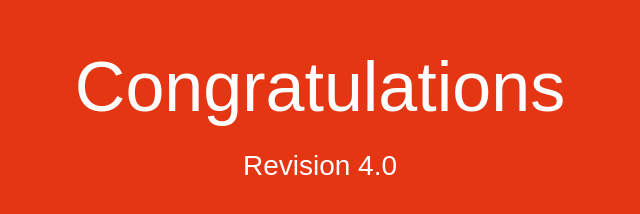
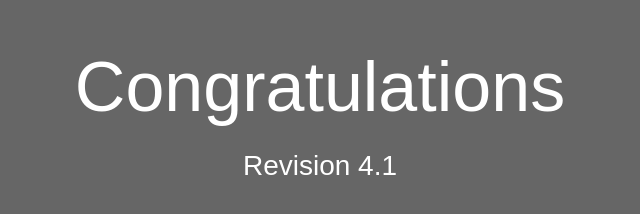
Before and after one commit to abyzl/aws.codedeploy, a plain HTML site: page index.html in a window 1280 px wide. Shown: the whole page, without its empty margins (320-960 px from the left). Drawn offline with Linux system fonts and the light colour scheme.

Commit message:
Changed background color

```diff
--- a/index.html
+++ b/index.html
@@ -6,7 +6,7 @@
   <style>
     body {
       color: #ffffff;
-      background-color: #e43613;
+      background-color: #666666;
       font-family: Arial, sans-serif;
       font-size: 14px;
     }
@@ -27,7 +27,7 @@
 <body>
   <div align="center">
     <h1>Congratulations</h1>
-    <h2>Revision 4.0</h2>
+    <h2>Revision 4.1</h2>
   </div>
 </body>
 </html>
```
